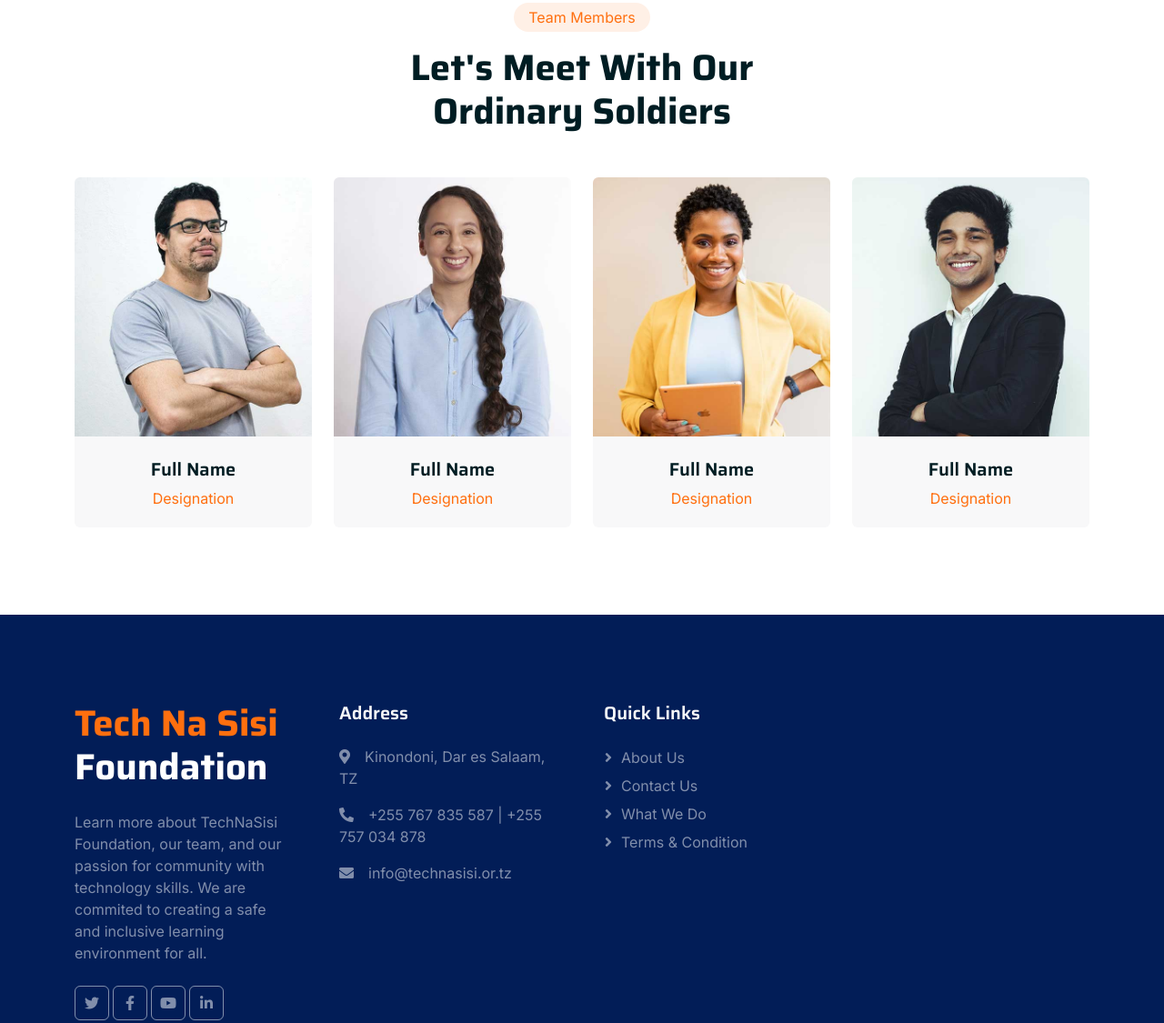
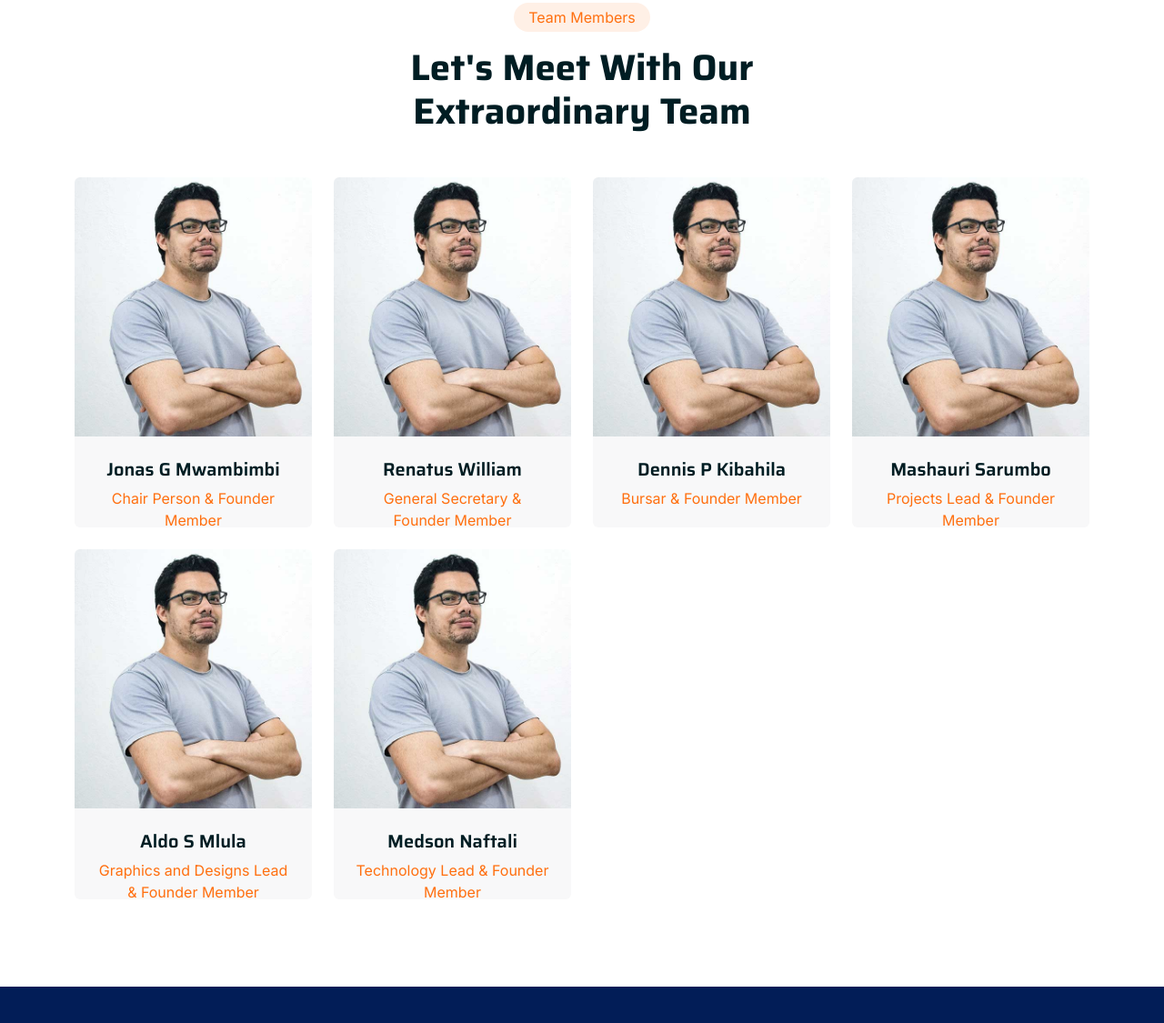
Before and after one commit to Jonas1015/tech-na-sisi-website, a plain HTML site: page team.html in a window 1280 px wide. Shown: the part 496-1621 px from the top of the page at 91% size. Drawn offline with nearby package versions, Linux system fonts and the light colour scheme.

Commit message:
Improve team members information

```diff
--- a/team.html
+++ b/team.html
@@ -118,7 +118,7 @@
         <div class="container">
             <div class="text-center mx-auto mb-5 wow fadeInUp" data-wow-delay="0.1s" style="max-width: 500px;">
                 <div class="d-inline-block rounded-pill bg-secondary text-primary py-1 px-3 mb-3">Team Members</div>
-                <h1 class="display-6 mb-5">Let's Meet With Our Ordinary Soldiers</h1>
+                <h1 class="display-6 mb-5">Let's Meet With Our Extraordinary Team</h1>
             </div>
             <div class="row g-4">
                 <div class="col-lg-3 col-md-6 wow fadeInUp" data-wow-delay="0.1s">
@@ -127,8 +127,8 @@
                             <img class="img-fluid" src="img/team-1.jpg" alt="">
                         </div>
                         <div class="team-text bg-light text-center p-4">
-                            <h5>Full Name</h5>
-                            <p class="text-primary">Designation</p>
+                            <h5>Jonas G Mwambimbi</h5>
+                            <p class="text-primary">Chair Person & Founder Member</p>
                             <div class="team-social text-center">
                                 <a class="btn btn-square" href=""><i class="fab fa-facebook-f"></i></a>
                                 <a class="btn btn-square" href=""><i class="fab fa-twitter"></i></a>
@@ -140,11 +140,11 @@
                 <div class="col-lg-3 col-md-6 wow fadeInUp" data-wow-delay="0.3s">
                     <div class="team-item position-relative rounded overflow-hidden">
                         <div class="overflow-hidden">
-                            <img class="img-fluid" src="img/team-2.jpg" alt="">
+                            <img class="img-fluid" src="img/team-1.jpg" alt="">
                         </div>
                         <div class="team-text bg-light text-center p-4">
-                            <h5>Full Name</h5>
-                            <p class="text-primary">Designation</p>
+                            <h5>Renatus William</h5>
+                            <p class="text-primary">General Secretary & Founder Member</p>
                             <div class="team-social text-center">
                                 <a class="btn btn-square" href=""><i class="fab fa-facebook-f"></i></a>
                                 <a class="btn btn-square" href=""><i class="fab fa-twitter"></i></a>
@@ -156,11 +156,11 @@
                 <div class="col-lg-3 col-md-6 wow fadeInUp" data-wow-delay="0.5s">
                     <div class="team-item position-relative rounded overflow-hidden">
                         <div class="overflow-hidden">
-                            <img class="img-fluid" src="img/team-3.jpg" alt="">
+                            <img class="img-fluid" src="img/team-1.jpg" alt="">
                         </div>
                         <div class="team-text bg-light text-center p-4">
-                            <h5>Full Name</h5>
-                            <p class="text-primary">Designation</p>
+                            <h5>Dennis P Kibahila</h5>
+                            <p class="text-primary">Bursar & Founder Member</p>
                             <div class="team-social text-center">
                                 <a class="btn btn-square" href=""><i class="fab fa-facebook-f"></i></a>
                                 <a class="btn btn-square" href=""><i class="fab fa-twitter"></i></a>
@@ -172,11 +172,43 @@
                 <div class="col-lg-3 col-md-6 wow fadeInUp" data-wow-delay="0.7s">
                     <div class="team-item position-relative rounded overflow-hidden">
                         <div class="overflow-hidden">
-                            <img class="img-fluid" src="img/team-4.jpg" alt="">
+                            <img class="img-fluid" src="img/team-1.jpg" alt="">
                         </div>
                         <div class="team-text bg-light text-center p-4">
-                            <h5>Full Name</h5>
-                            <p class="text-primary">Designation</p>
+                            <h5>Mashauri Sarumbo</h5>
+                            <p class="text-primary">Projects Lead & Founder Member</p>
+                            <div class="team-social text-center">
+                                <a class="btn btn-square" href=""><i class="fab fa-facebook-f"></i></a>
+                                <a class="btn btn-square" href=""><i class="fab fa-twitter"></i></a>
+                                <a class="btn btn-square" href=""><i class="fab fa-instagram"></i></a>
+                            </div>
+                        </div>
+                    </div>
+                </div>
+                <div class="col-lg-3 col-md-6 wow fadeInUp" data-wow-delay="0.7s">
+                    <div class="team-item position-relative rounded overflow-hidden">
+                        <div class="overflow-hidden">
+                            <img class="img-fluid" src="img/team-1.jpg" alt="">
+                        </div>
+                        <div class="team-text bg-light text-center p-4">
+                            <h5>Aldo S Mlula</h5>
+                            <p class="text-primary">Graphics and Designs Lead & Founder Member</p>
+                            <div class="team-social text-center">
+                                <a class="btn btn-square" href=""><i class="fab fa-facebook-f"></i></a>
+                                <a class="btn btn-square" href=""><i class="fab fa-twitter"></i></a>
+                                <a class="btn btn-square" href=""><i class="fab fa-instagram"></i></a>
+                            </div>
+                        </div>
+                    </div>
+                </div>
+                <div class="col-lg-3 col-md-6 wow fadeInUp" data-wow-delay="0.7s">
+                    <div class="team-item position-relative rounded overflow-hidden">
+                        <div class="overflow-hidden">
+                            <img class="img-fluid" src="img/team-1.jpg" alt="">
+                        </div>
+                        <div class="team-text bg-light text-center p-4">
+                            <h5>Medson Naftali</h5>
+                            <p class="text-primary">Technology Lead & Founder Member</p>
                             <div class="team-social text-center">
                                 <a class="btn btn-square" href=""><i class="fab fa-facebook-f"></i></a>
                                 <a class="btn btn-square" href=""><i class="fab fa-twitter"></i></a>
```
Also changed, not shown: about.html (+8 -8 lines), index.html (+9 -9 lines).
